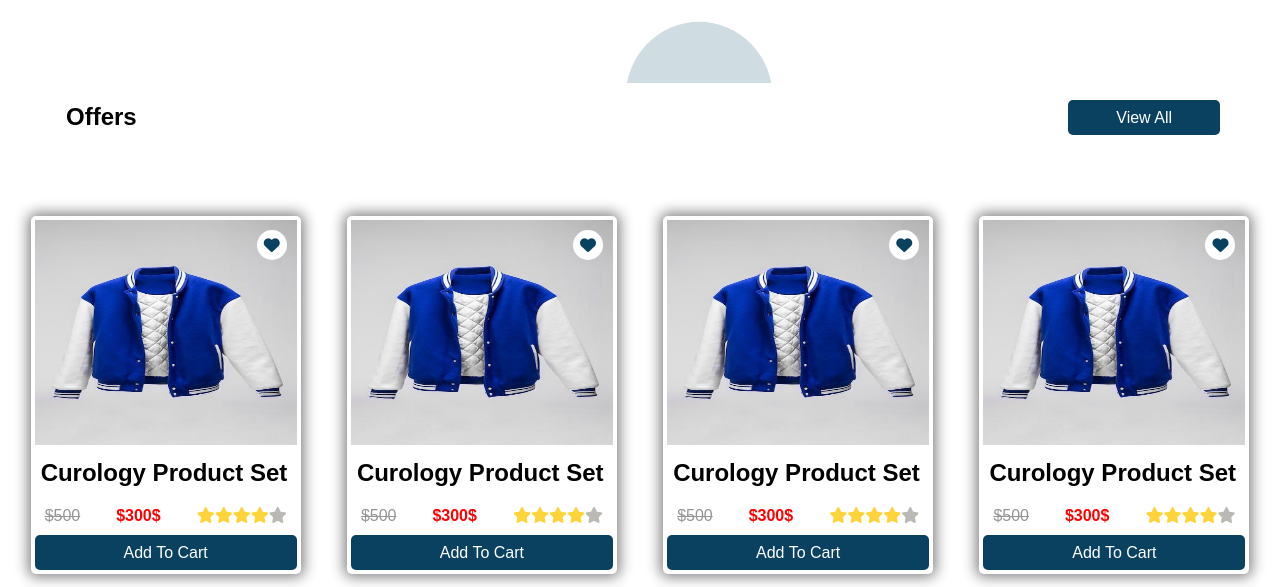
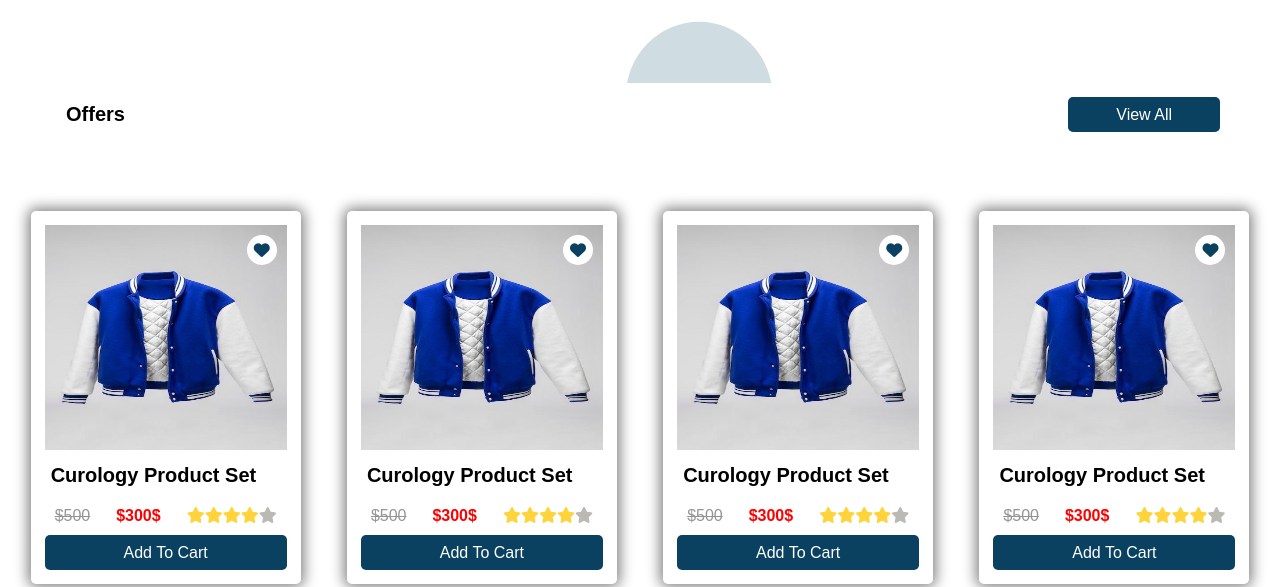
Before and after one commit to SohailaMohammd/GDG-Camp, a plain HTML site: page Task 3/index.html in a window 1280 px wide. Shown: the part 386-973 px from the top of the page. Drawn offline with Linux system fonts and the light colour scheme.

Commit message:
Update style.css

```diff
--- a/Task 3/CSS/style.css
+++ b/Task 3/CSS/style.css
@@ -10,7 +10,6 @@ body{
     display: flex;
     align-items: center;
     justify-content: space-evenly;
-    /* margin: 50px 0px; */
     background:url('../images/circles.svg') no-repeat center/cover;
     padding: 120px 60px;
 }
@@ -20,6 +19,9 @@ h1{
 }
 span{
     color: rgb(3, 77, 109);
+}
+.landing .image{
+    width: 660px;
 }
 .header{
     display: flex;
@@ -49,7 +51,7 @@ span{
    /* border: 1px solid; */
    box-shadow: 0px 0px 14px 3px gray;
    border-radius: 5px;
-   padding: 4px;
+   padding: 14px;
    margin: 50px auto;
    background-color: #ffffff;
 }
@@ -73,6 +75,7 @@ img {
 }
 h2{
    padding: 10px 6px;
+   font-size: 20px;
 }
 .prices{
    display: flex;
```
